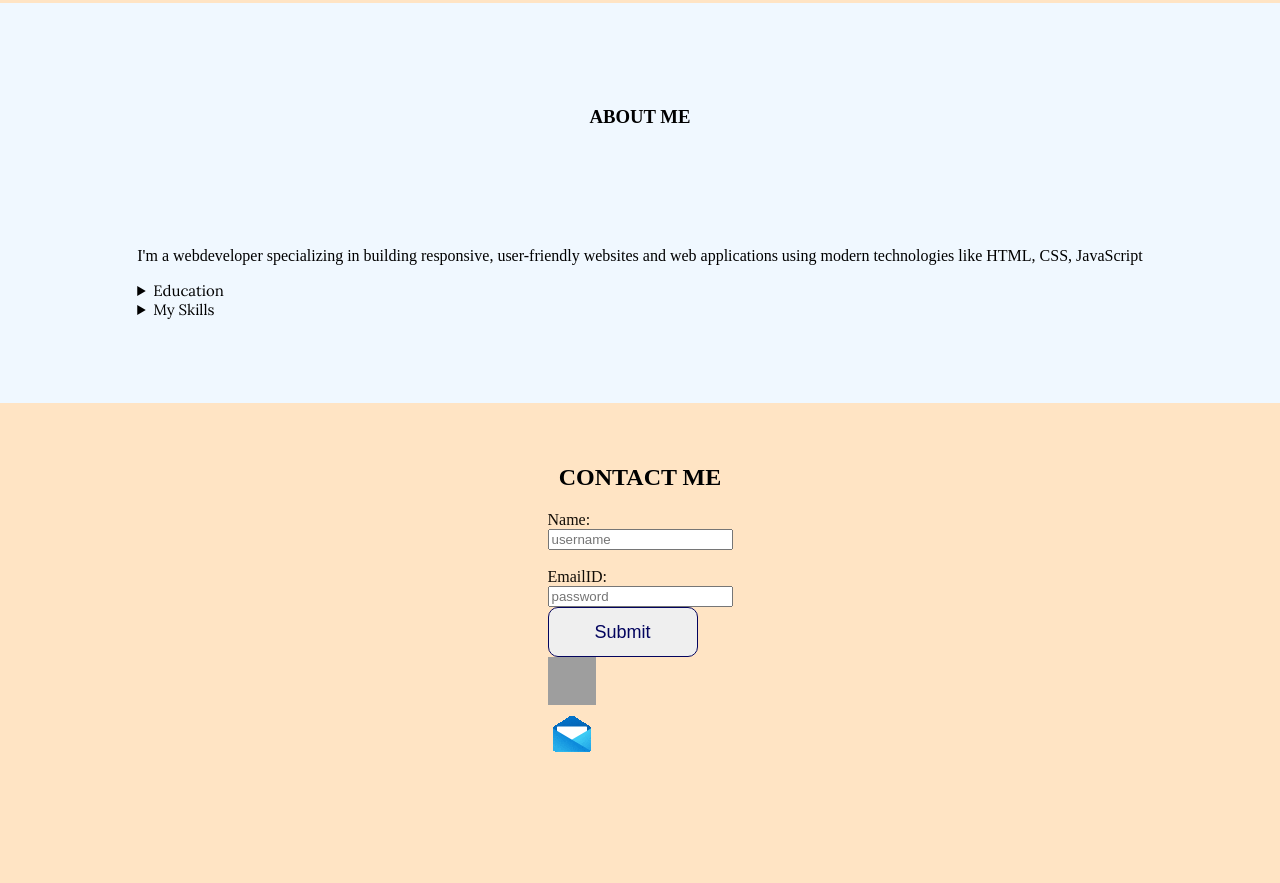
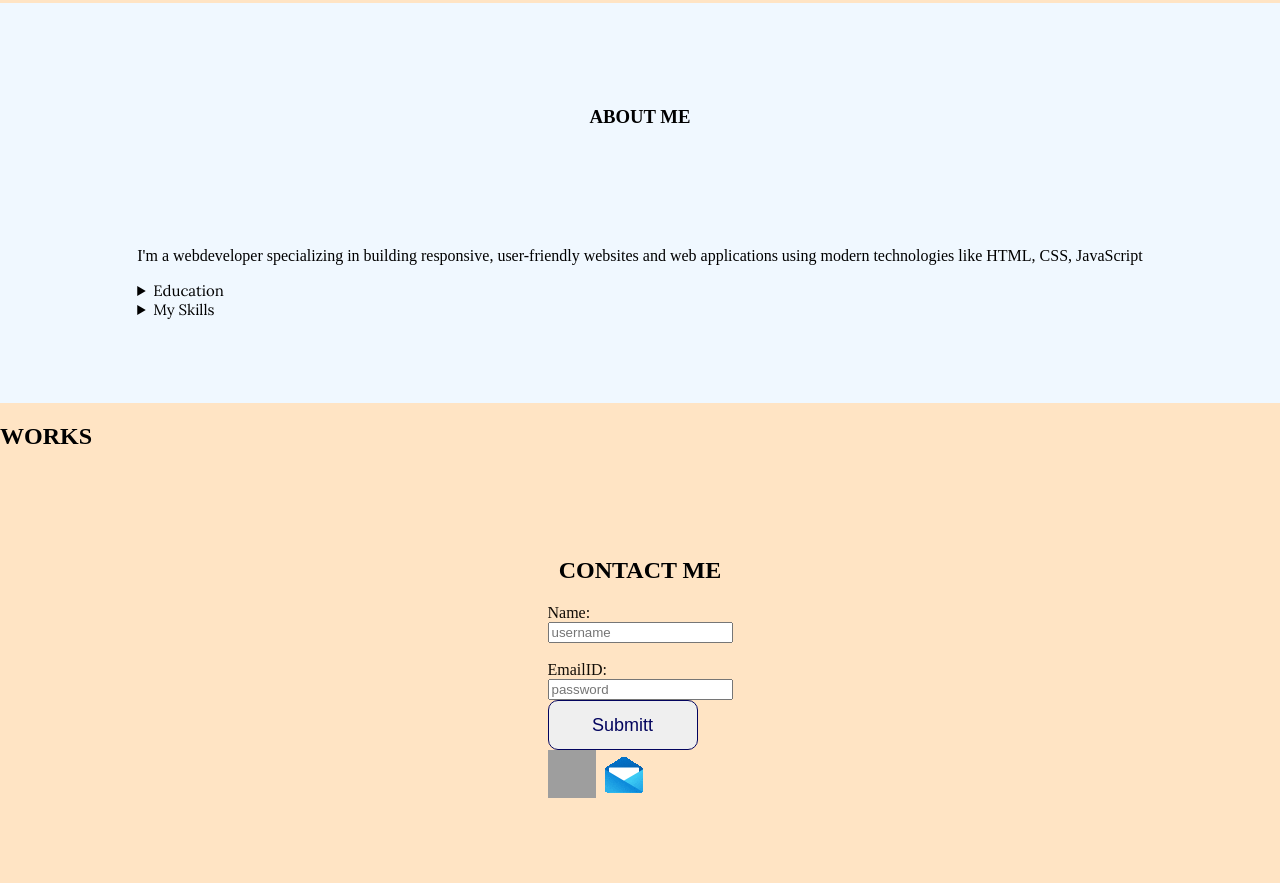
Before and after one commit to Alanraj-hub/H, a plain HTML site: page index.html in a window 1280 px wide. Shown: the part 867-1750 px from the top of the page. Before the commit the page ends 1670 px from the top, so only its background shows below. Drawn offline with Linux system fonts and the light colour scheme; grey boxes are pictures that could not be loaded.

Commit message:
name change

```diff
--- a/index.html
+++ b/index.html
@@ -8,7 +8,117 @@
 
   <title>alanraj</title>
   <link rel="stylesheet" href="style.css">
+</head><!DOCTYPE html>
+<html lang="en">
+
+<head>
+  <style>
+    @import url('https://fonts.googleapis.com/css2?family=Lora:ital,wght@0,400..700;1,400..700&display=swap');
+  </style>
+
+  <title>alanraj</title>
+  <link rel="stylesheet" href="style.css">
 </head>
+
+<body>
+
+
+
+
+
+
+  <div class="navbar">
+
+    <ul>
+      <a href="#home">
+        <li>home</li>
+      </a>
+      <a href="#about me">
+        <li>about me</li>
+      </a>
+      <li>works</li>
+
+      <a href="#contactme">
+        <li>contact me</li>
+      </a>
+
+      <a href="./calculator/calc.html">
+        <li>calc</li>
+      </a>
+    </ul>
+  </div>
+
+  <h2></h2>
+  <h10></h10>
+
+
+
+  <div class="home" id="home">
+    <h1>Hey! I'm A<span>l</span>an</h1>
+    <a href="https://google.com" target="blank"></a>
+
+  </div>
+  <div class="aboutme" id="about me">
+
+    <div class="aboutmesub1">
+      <h3>ABOUT ME</h3>
+    </div>
+    <div class="aboutmesub2">
+      <p>I'm a webdeveloper specializing in building responsive, user-friendly websites and web applications using
+        modern technologies like HTML, CSS, JavaScript </p>
+      <details>
+        <summary>
+          Education
+        </summary>
+        Graduation from vidya academy of science&Technology
+      </details>
+      <details>
+        <summary>
+          My Skills
+        </summary>
+        HTML,CSS,JAVASCRIPT
+      </details>
+
+    </div>
+
+
+  </div>
+
+  <div class="works">
+     <h2>WORKS</h2>
+  </div>
+
+  <div class="contact" id="contactme">
+
+    <h2>CONTACT ME</h2>
+    <form>
+      <label>Name:</label>
+      <input placeholder="username">
+      <br>
+      <label>EmailID:</label>
+      <input placeholder="password">
+      <div class="btndiv">
+        <button>
+        <span>
+          Submitt
+        </span>
+      </button>
+      </div>
+
+
+      <div class="socials">
+        <a href="https://www.instagram.com/"><img width="48" height="48"
+            src="https://img.icons8.com/3d-fluency/94/instagram-logo.png" alt="instagram-logo" /></a>
+        <a href="https://www.gmail.com/" target="blank"><img src="icons8-mail.gif"></a>
+      </div>
+
+    </form>
+
+  </div>
+
+</body>
+
+</html>
 
 <body>
 
```
